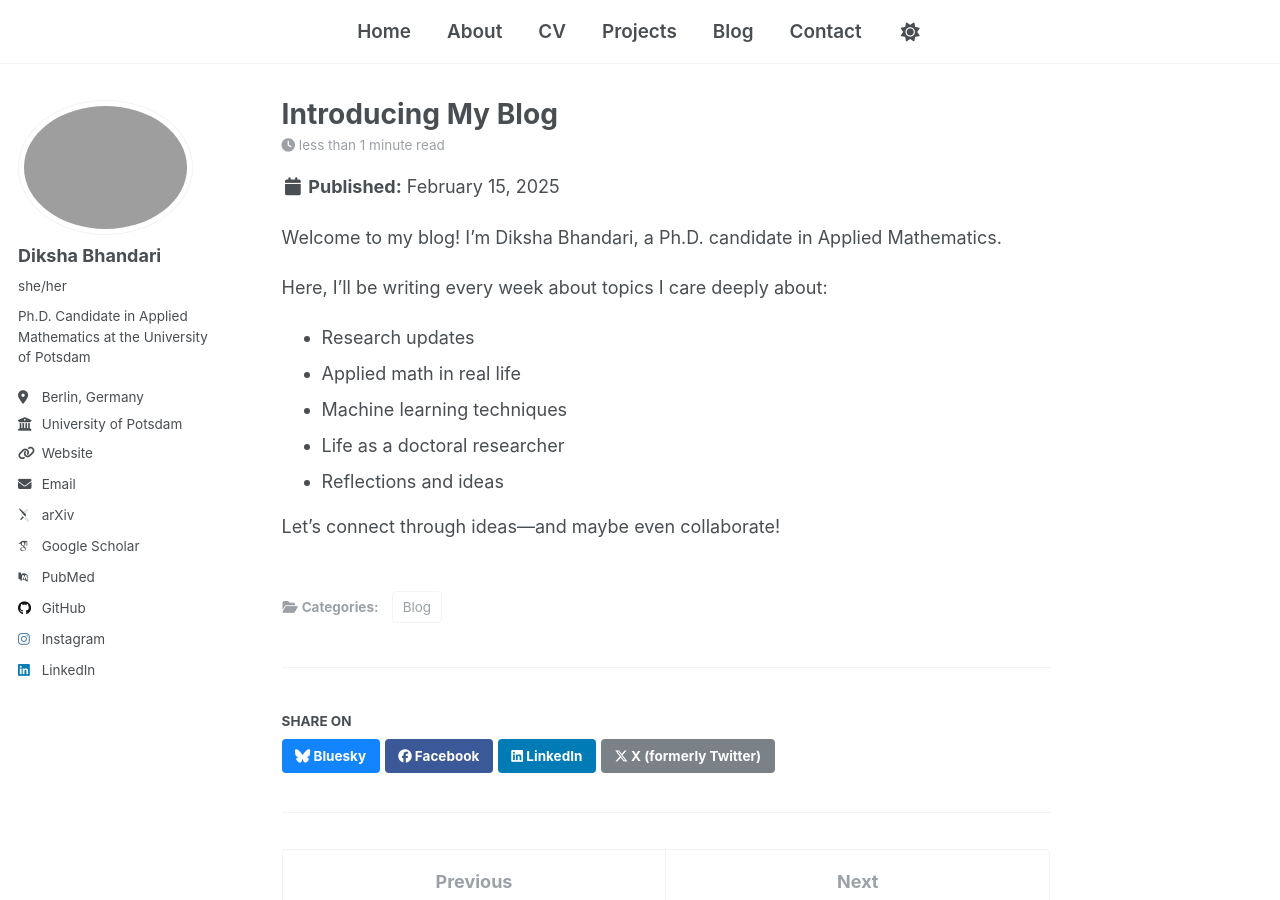
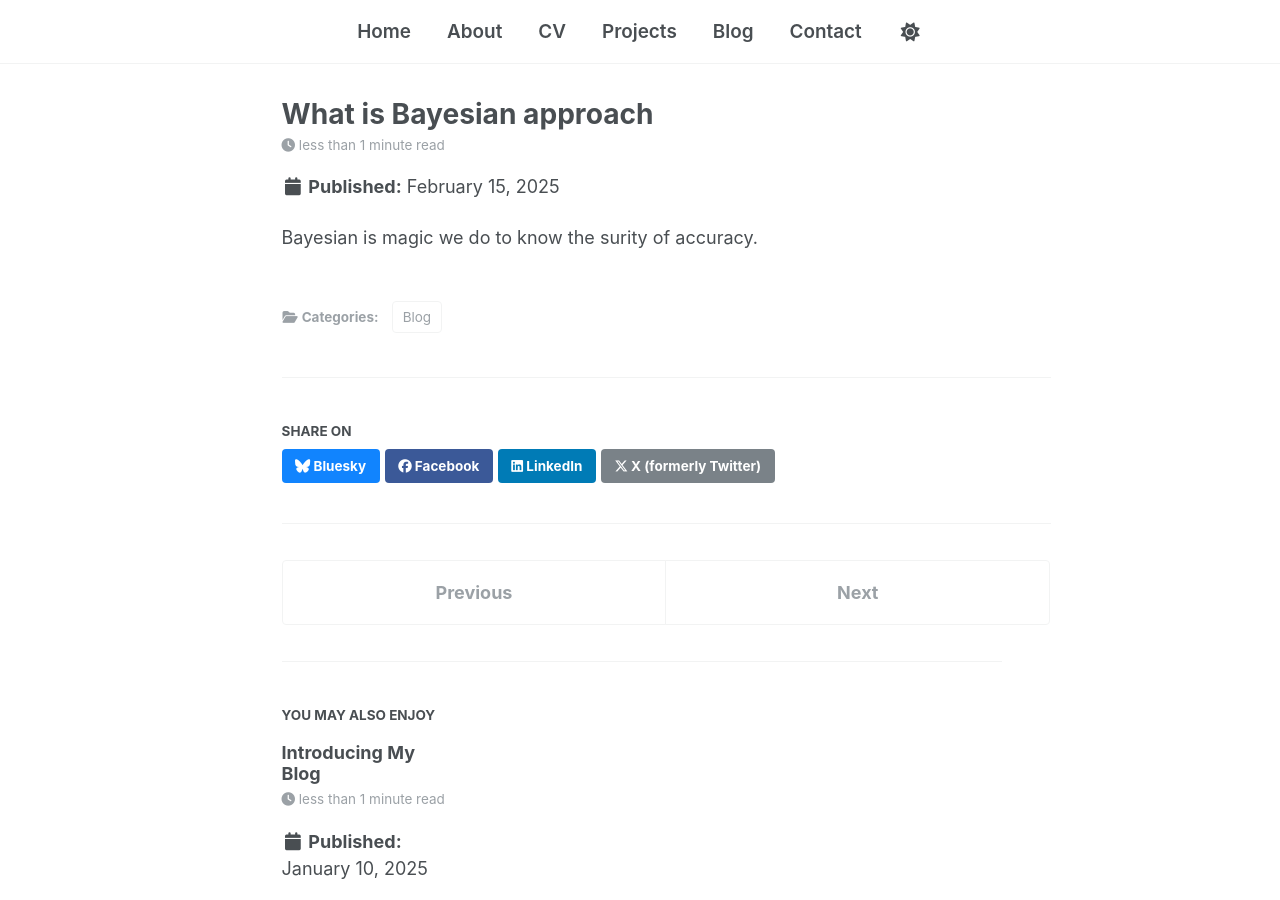
Before and after one commit to dikshab14/dikshab14.github.io, a Jekyll site: the page built from _posts/2025-02-15-february-blog.md, in a window 1280 px wide and 900 px high. Built offline with Jekyll 4.4.1, drawn with Linux system fonts in a browser that asks for light colours; some web fonts are replaced; a script that is not in the unit is left out.

Commit message:
push blog

```diff
--- a/_posts/2025-02-15-february-blog.md
+++ b/_posts/2025-02-15-february-blog.md
@@ -1,16 +1,9 @@
 ---
-title: "Introducing My Blog"
+title: "What is Bayesian approach"
 date: 2025-02-15
 categories: [Blog]
+author_profile: false
 ---
 
-Welcome to my blog! I'm Diksha Bhandari, a Ph.D. candidate in Applied Mathematics.
 
-Here, I’ll be writing every week about topics I care deeply about:
-- Research updates
-- Applied math in real life
-- Machine learning techniques
-- Life as a doctoral researcher
-- Reflections and ideas
-
-Let's connect through ideas—and maybe even collaborate!
+Bayesian is magic we do to know the surity of accuracy.
```
